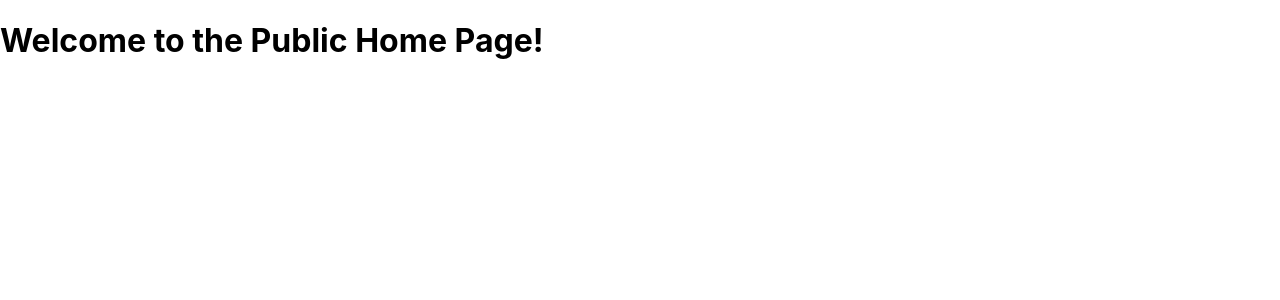
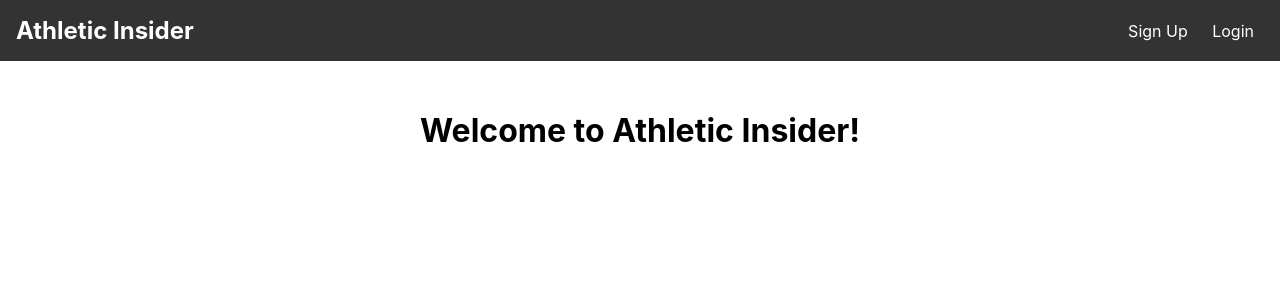
Before and after one commit to uiowaSEP2025/sep2025-project-team_002, a React (Create React App) app in the folder frontend/: page / in a window 1280 px wide. Shown: the top 300 px of the page. Built offline with nearby package versions, Linux system fonts and the light colour scheme; no server answers.

Commit message:
Flushed out the home page, Not sure about functionality

```diff
--- a/frontend/src/Home.js
+++ b/frontend/src/Home.js
@@ -1,13 +1,48 @@
 import React from "react";
+import { Link } from "react-router-dom"
 
 
 function Home() {
 
   return (
     <div>
-      <h1>Welcome to the Public Home Page!</h1>
+        {/* Navbar */}
+        <nav style = {styles.navbar}>
+            <h2 style = {styles.logo}>Athletic Insider </h2>
+            <div>
+                <Link to = "/signup" style = {styles.navLink}> Sign Up</Link>
+                <Link to = "/login" style = {styles.navLink}> Login </Link>
+            </div>
+        </nav>
+        {/* Main Content */}
+        <div style = {styles.container}>
+            <h1> Welcome to Athletic Insider! </h1>
+        </div>
     </div>
   );
 }
 
+const styles = {
+    navbar: {
+        display: "flex",
+        justifyContent: "space-between",
+        alignItems: "center",
+        backgroundColor: "#333",
+        padding: "1rem",
+        color: "#fff",
+    },
+    logo: {
+        margin: "0",
+    },
+    navLink: {
+        color: "#fff",
+        textDecoration: "none",
+        margin: "0 10px",
+    },
+    container: {
+        textAlign: "center",
+        marginTop: "50px",
+    },
+};
+
 export default Home;
--- /dev/null
+++ b/package.json
@@ -0,0 +1,5 @@
+{
+  "dependencies": {
+    "react-router-dom": "^7.1.5"
+  }
+}
```
Also changed, not shown: 1 other file (tests, documents, lock files or other folders).
